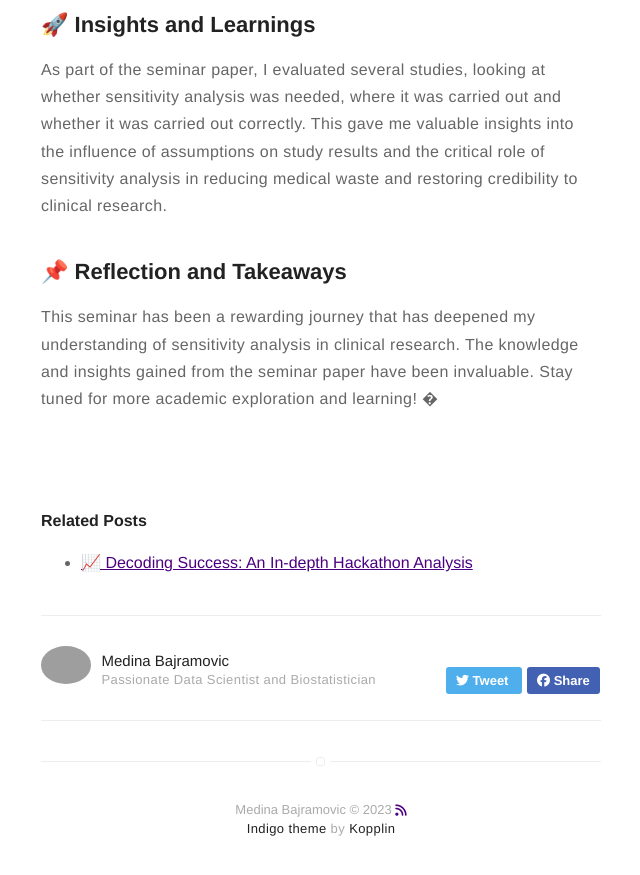
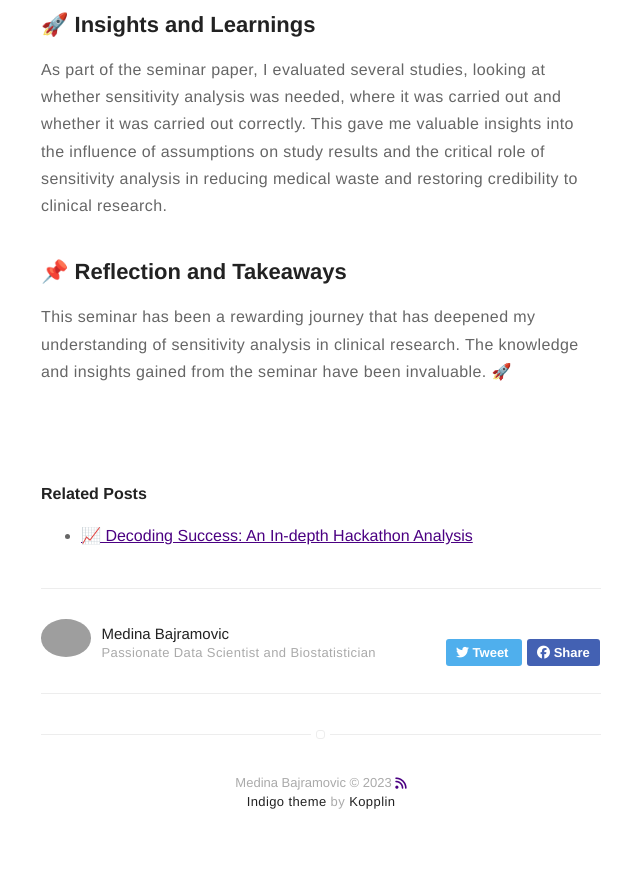
Before and after one commit to medinabaj/medinabaj.github.io, a Jekyll site: the page built from _posts/2023-07-24-Seminar.markdown, in a window 1280 px wide and 900 px high, scrolled down 1334 px. Shown: the top 875 px of the window, without its empty margins (319-959 px from the left). Built offline with Jekyll 4.4.1, drawn with Linux system fonts in a browser that asks for light colours; nearby versions of some CDN libraries.

Commit message:
Update 2023-07-24-Seminar.markdown

```diff
--- a/_posts/2023-07-24-Seminar.markdown
+++ b/_posts/2023-07-24-Seminar.markdown
@@ -40,4 +40,4 @@ As part of the seminar paper, I evaluated several studies, looking at whether se
 
 ## 📌 Reflection and Takeaways
 
-This seminar has been a rewarding journey that has deepened my understanding of sensitivity analysis in clinical research. The knowledge and insights gained from the seminar paper have been invaluable. Stay tuned for more academic exploration and learning! �
+This seminar has been a rewarding journey that has deepened my understanding of sensitivity analysis in clinical research. The knowledge and insights gained from the seminar have been invaluable. 🚀
```
